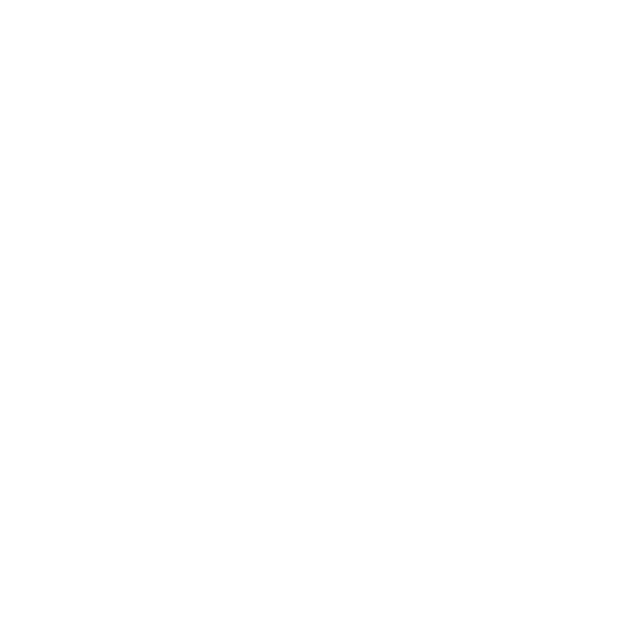
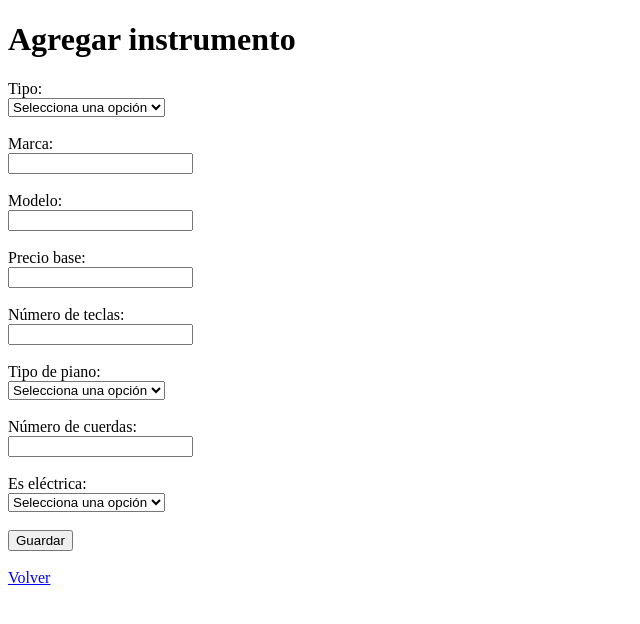
Before and after one commit to masafusrf/Proyecto3ev, a PHP site: page /index.php?accion=crear in a window 1280 px wide. Before the commit the part shown is empty. Shown: the top 624 px of the page, without its empty margins (0-640 px from the left). Run offline with PHP 8.4, Linux system fonts and the light colour scheme.

Commit message:
implemento crear

```diff
--- a/controllers/InstrumentoController.php
+++ b/controllers/InstrumentoController.php
@@ -12,6 +12,30 @@
             $instrumentos = $this->gestor->listar();
             include "views/listar.php";
         }
+
+        public function agregar() {
+            if ($_SERVER['REQUEST_METHOD'] === 'POST') {
+                $tipo = $_POST['tipo'];
+                $marca = $_POST['marca'];
+                $modelo = $_POST['modelo'];
+                $precioBase = $_POST['precioBase'];
+                if ($_POST['tipo']=="Piano"){
+                    $numeroTeclas = $_POST['numeroTeclas'];
+                    $tipoPiano = $_POST['tipoPiano'];
+                    $instrumento = new Piano ($marca, $modelo, $precioBase, $numeroTeclas, $tipoPiano);
+                }else{
+                    $numeroCuerdas = $_POST['numeroCuerdas'];
+                    $esElectrica = $_POST['esElectrica'];
+                    $instrumento = new Guitarra ($marca, $modelo, $precioBase, $numeroCuerdas, $esElectrica);
+                }
+                $this->gestor->agregar($instrumento);
+
+                header("Location: index.php");
+                exit;
+            }
+
+            include "views/crear.php";
+        }
     }
 
 ?>
--- a/index.php
+++ b/index.php
@@ -10,6 +10,9 @@
         case 'listar':
             $controller->listar();
             break;
+        case 'crear':
+            $controller->agregar();
+            break;
         case 'editar':
             $controller->editar();
             break;
--- a/models/GestorPDO.php
+++ b/models/GestorPDO.php
@@ -24,6 +24,35 @@
 
         }
 
+        public function agregar($instrumento){
+            try{
+                if ($instrumento instanceof Piano) {
+                    $sql= "INSERT INTO instrumento (tipo, marca, modelo, precioBase, numeroTeclas, tipoPiano) VALUES (:tipo, :marca, :modelo, :precioBase, :numeroTeclas, :tipoPiano)";
+                    $stmt= $this->conn->prepare($sql);
+                    $stmt->bindValue(':tipo', "Piano");
+                    $stmt->bindValue(':marca', $instrumento->getMarca());
+                    $stmt->bindValue(':modelo', $instrumento->getModelo());
+                    $stmt->bindValue(':precioBase', $instrumento->getPrecioBase());
+                    $stmt->bindValue(':numeroTeclas', $instrumento->getNumeroTeclas());
+                    $stmt->bindValue(':tipoPiano', $instrumento->getTipoPiano());
+                } else{
+                    $sql= "INSERT INTO instrumento (tipo, marca, modelo, precioBase, numeroCuerdas, esElectrica) VALUES (:tipo, :marca, :modelo, :precioBase, :numeroCuerdas, :esElectrica)";
+                    $stmt= $this->conn->prepare($sql);
+                    $stmt->bindValue(':tipo', "Guitarra");
+                    $stmt->bindValue(':marca', $instrumento->getMarca());
+                    $stmt->bindValue(':modelo', $instrumento->getModelo());
+                    $stmt->bindValue(':precioBase', $instrumento->getPrecioBase());
+                    $stmt->bindValue(':numeroCuerdas', $instrumento->getNumeroCuerdas());
+                    $stmt->bindValue(':esElectrica', $instrumento->getEsElectrica());
+                }
+
+                return $stmt->execute();
+
+            } catch(PDOException $e){
+                return false;
+            }
+        }
+
         public function buscar($id){
             $sql = 'SELECT * FROM instrumento WHERE id = :id';
             $stmt = $this->conn->prepare($sql);
--- a/views/crear.php
+++ b/views/crear.php
@@ -0,0 +1,47 @@
+<!DOCTYPE html>
+<html lang="en">
+<head>
+    <meta charset="UTF-8">
+    <meta name="viewport" content="width=device-width, initial-scale=1.0">
+    <title>Añadir instrumento</title>
+</head>
+<body>
+    <h1>Agregar instrumento</h1>
+
+    <form action="" method="post">
+        Tipo: <br>
+        <select type="text" name="tipo" required>
+            <option value="" selected disabled hidden>Selecciona una opción</option>
+            <option value="Piano">Piano</option>
+            <option value="Guitarra">Guitarra</option>
+        </select><br><br>
+        Marca:<br>
+        <input type="text" name="marca" required><br><br>
+        Modelo:<br>
+        <input type="text" name="modelo" required><br><br>
+        Precio base:<br>
+        <input type="number" name="precioBase" required><br><br>
+        Número de teclas:<br>
+        <input type="number" name="numeroTeclas"><br><br>
+        Tipo de piano:<br>
+        <select type="text" name="tipoPiano">
+            <option value="" selected disabled hidden>Selecciona una opción</option>
+            <option value="Cola">Cola</option>
+            <option value="Pared">Pared</option>
+            <option value="Digital">Digital</option>
+        </select><br><br>
+        Número de cuerdas:<br>
+        <input type="number" name="numeroCuerdas"><br><br>
+        Es eléctrica:<br>
+        <select type="number" name="esElectrica" required>
+            <option value="" selected disabled hidden>Selecciona una opción</option>
+            <option value=1>Sí</option>
+            <option value=0>No</option>
+        </select><br><br>
+
+        <button type="submit">Guardar</button>
+    </form>
+    <br>
+    <a href="index.php">Volver</a>
+</body>
+</html>
```
